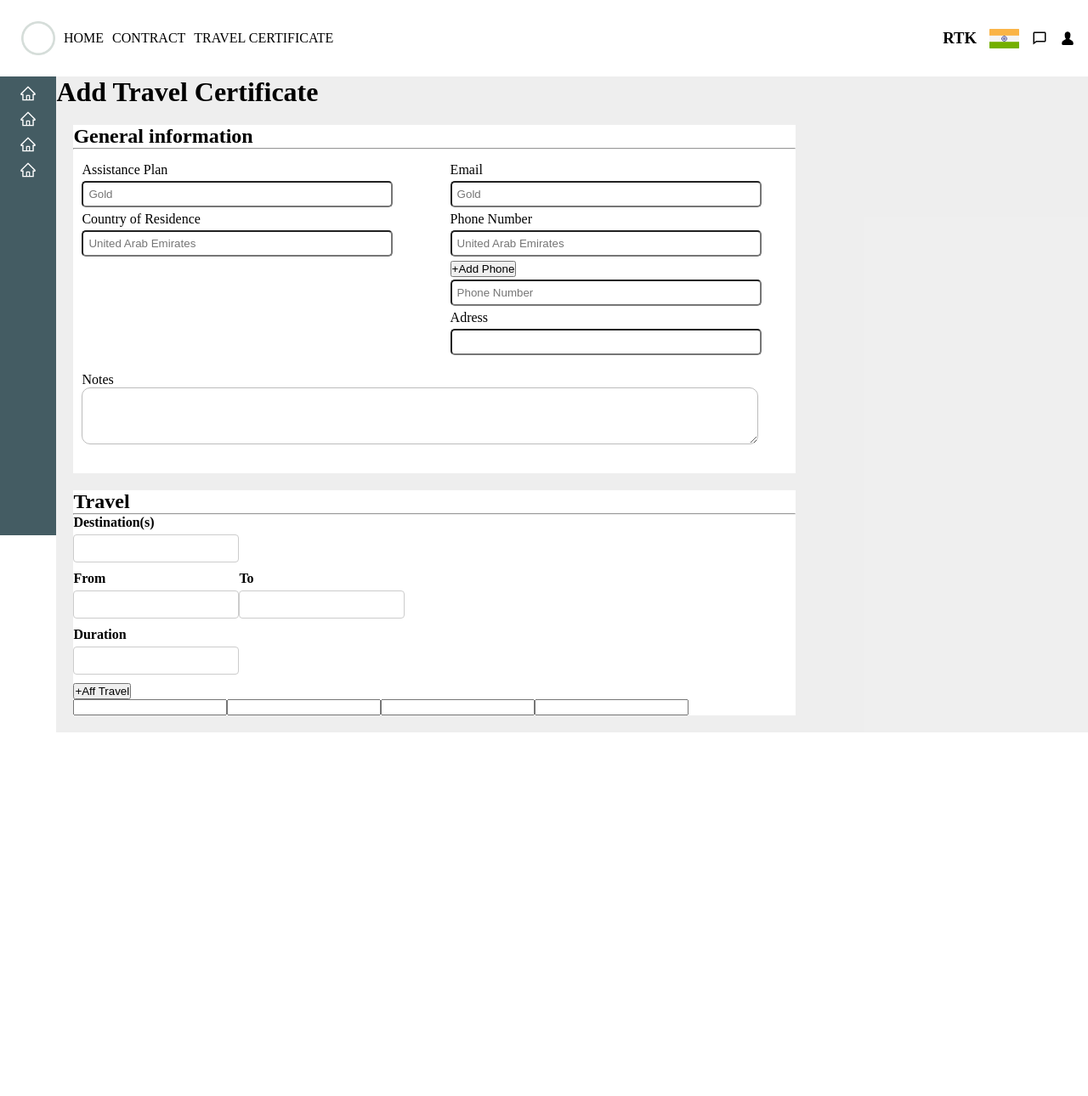
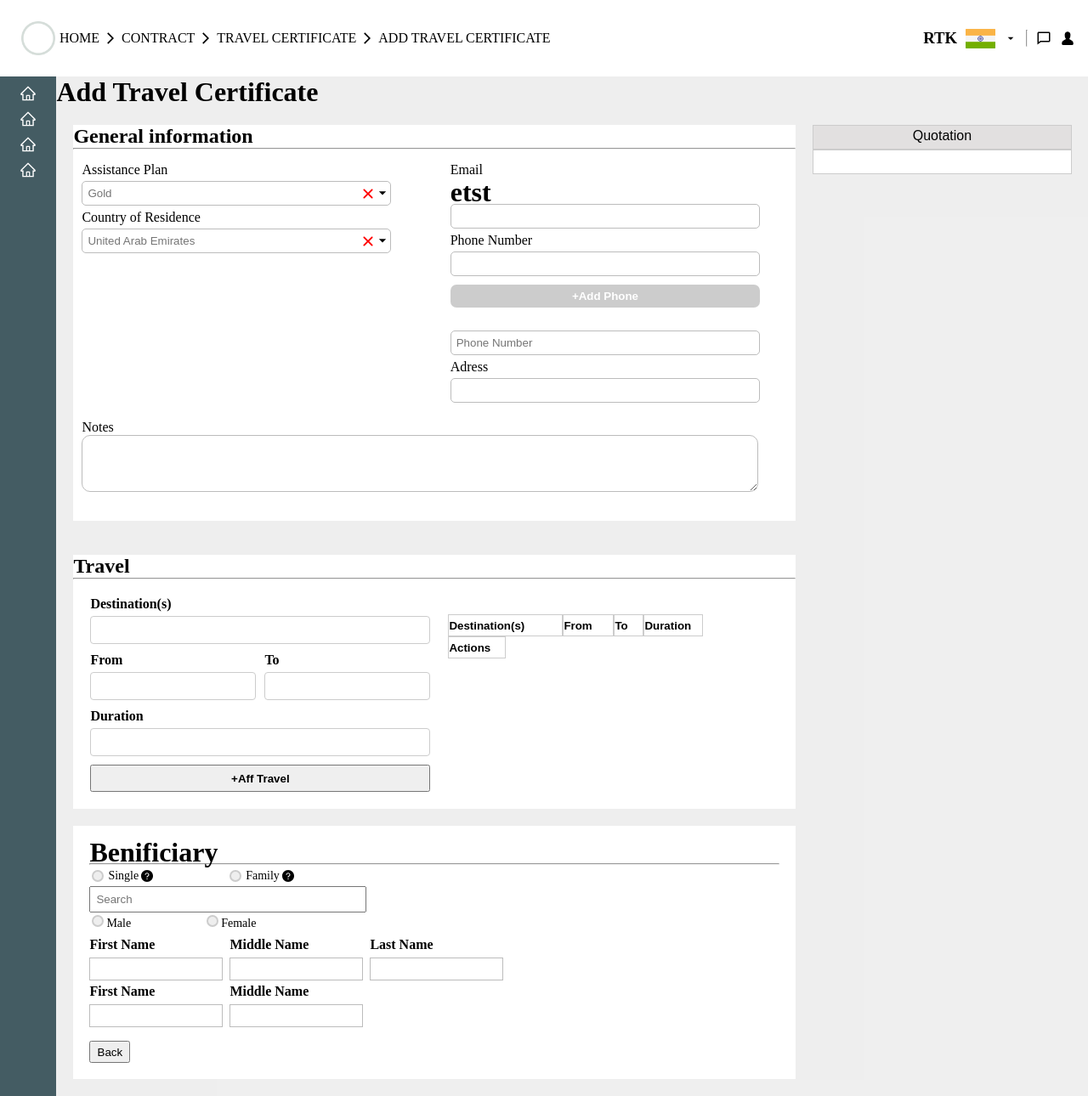
Before and after one commit to athifbinu/Insurance, a React (Create React App) app: page / in a window 1280 px wide. Shown: the whole page at 85% size. Before the commit the page ends 862 px from the top, so only its background shows below. Built offline with nearby package versions, Linux system fonts and the light colour scheme; the HTML template or start-up script is replaced by a standard one.

Commit message:
new change

```diff
--- a/src/App.js
+++ b/src/App.js
@@ -2,6 +2,7 @@ import React from 'react';
 import Header from "./components/Header/Header"
 import LeftHeder from './components/LeftHeader/LeftHeder';
 import Home from "./components/Home/Home"
+import Quatation from './components/Quatation/quatation';
 const App = () => {
   return (
     <div>
--- a/src/components/Header/Header.css
+++ b/src/components/Header/Header.css
@@ -3,7 +3,7 @@ header{
     justify-content: space-between;
 }
 .logo-section{
-    gap: 10px;
+    gap: 5px;
     padding: 10px;
     align-items: center;
 }
@@ -12,7 +12,7 @@ header{
 }
 .last-section{
     align-items: center;
-    gap: 15px;
+    gap: 10px;
 
 }
 .last-section img{
--- a/src/components/Header/Header.jsx
+++ b/src/components/Header/Header.jsx
@@ -4,6 +4,8 @@ import logo from "../../assets/empty (1).png"
 import india from "../../assets/india.png"
 import {BiComment} from "react-icons/bi"
 import {GoPerson} from "react-icons/go"
+import {MdArrowForwardIos,MdArrowDropDown} from "react-icons/md"
+
 const Header = () => {
 
 
@@ -11,18 +13,22 @@ const Header = () => {
   return (
     <header className='flex'>
       <div className="logo-section flex">
-        <img src={logo} alt="" />
+        <img  src={logo} alt="" />
         <p>HOME</p>
+        <MdArrowForwardIos/>
         <p>CONTRACT</p>
+        <MdArrowForwardIos/>
         <p>TRAVEL CERTIFICATE</p>
-
+        <MdArrowForwardIos/>
+         <p>ADD TRAVEL CERTIFICATE</p>
       </div>
 
 
       <div className="last-section flex">
           <h3>RTK</h3>
           <img src={india} alt="" />
-
+           <MdArrowDropDown/>
+           <hr style={{height:"18px"}}/>
           <BiComment size={18}/>
           <GoPerson size={18}/>
       </div>
--- a/src/components/Home/Home.css
+++ b/src/components/Home/Home.css
@@ -1,33 +1,42 @@
-.home-section{
+.home-section {
   background-color: rgba(233, 233, 233, 0.747);
   width: 100%;
-
-
 }
 
-.generel{
+.generel {
   background-color: #fff;
   margin: 20px;
   width: 70%;
-
+  display: block;
 }
-.generel input{
+.generel input {
   width: 350px;
   border-radius: 5px;
   padding: 6px;
+  border: 1px solid #bcbcbc;
 }
-.form-data{
+.form-data {
   display: flex;
   padding: 10px;
   line-height: 27px;
 }
-.note{
+.right button{
+    width: 92%;
+    height: 27px;
+    background-color: #ccc;
+    color: #fff;
+    font-weight: bold;
+    border: none;
+    border-radius: 7px;
+    margin-top: 10px;
+}
+
+.note {
   padding: 10px;
   border: 10px;
 }
 
-.contact-form-textarea
-{
+.contact-form-textarea {
   width: 92%;
   height: 35px;
   color: #000;
@@ -36,30 +45,171 @@
   outline: none;
   margin-bottom: 20px;
   padding: 15px;
+}
+.contact-form-textarea::placeholder {
+  color: #aaa;
+}
+.left{
+    position: relative;
+}
+.close{
+    position: absolute;
+    margin-left: -42px;
+    color: red;
+}
 
-}
-.contact-form-textarea::placeholder
-{
-    color: #aaa;
 
-}
-.travel-section{
+
+.travel-section {
   background-color: #fff;
   margin: 20px;
   width: 70%;
 }
+.travel-form {
+  display: flex;
+  padding: 20px;
+}
+
 .travel-right {
   /* Add your styles for the main container here */
 }
-  .travel-right label{
+.travel-right label {
   display: block;
   margin-bottom: 5px;
   font-weight: bold;
 }
-  .travel-right input{
+.travel-right input {
   padding: 8px;
   margin-bottom: 10px;
   border: 1px solid #ccc;
   border-radius: 4px;
+}
+.travel-right button {
+  font-weight: bold;
+  height: 32px;
+  width: 100%;
+}
 
+.travel-btn {
+  padding: 21px;
 }
+.travel-btn button {
+  height: 26px;
+  text-align: start;
+  font-weight: bold;
+  background-color: #fff;
+  border: 1px solid #ccc;
+}
+
+.destination-btn {
+  width: 135px;
+}
+.from-btn {
+  width: 60px;
+}
+.to-btn {
+  width: 35px;
+}
+.duration-btn {
+  width: 70px;
+}
+.actions-btn {
+  width: 68px;
+}
+
+.beneficiry-section {
+  background-color: #fff;
+  margin: 20px;
+  width: 70%;
+}
+
+.beni-form {
+  padding: 19px;
+  line-height: 25px;
+}
+
+.check-sections {
+  gap: 86px;
+}
+.check-sections p {
+  font-size: 14px;
+}
+
+.dot-checkbox {
+  position: relative;
+  display: inline-block;
+  width: 20px;
+  height: 20px;
+}
+
+.dot-checkbox input {
+  position: absolute;
+  opacity: 0;
+  cursor: pointer;
+}
+
+.dot {
+  position: absolute;
+  top: 50%;
+  left: 50%;
+  transform: translate(-50%, -50%);
+  width: 10px;
+  height: 10px;
+  border-radius: 50%; /* Make it round */
+  background-color: #eee; /* Unchecked background color */
+  border: 2px solid #ccc; /* Border style */
+}
+
+.dot-checkbox input:checked ~ .dot {
+  background-color: #007bff; /* Checked background color */
+  border-color: #007bff;
+}
+
+.search input {
+  width: 310px;
+  padding: 6px;
+}
+
+.name-section {
+  gap: 8px;
+}
+.name-section input {
+  height: 25px;
+  font-size: 18px;
+  width: 155px;
+  border: 1px solid #bcbcbc;
+}
+.name-section label {
+  display: block;
+  margin-bottom: 3px;
+  font-weight: bold;
+}
+
+.back-btn button {
+  height: 26px;
+  margin-top: 16px;
+  width: 48px;
+}
+
+.quotation-section {
+  display: block;
+  margin-top: 20px;
+}
+
+.box-1,
+.box-2 {
+  width: 303px;
+  height: 27px;
+  border: 1px solid #ccc;
+  text-align: center;
+}
+.box-1 {
+  background-color: #e2e0e0;
+}
+.box-1 p {
+  margin-top: 3px;
+  font-family: sans-serif;
+}
+.box-2{
+    background-color: #fff;
+}
--- a/src/components/Home/Home.jsx
+++ b/src/components/Home/Home.jsx
@@ -1,11 +1,14 @@
 import React from "react";
 import "./Home.css";
+import { AiFillQuestionCircle } from "react-icons/ai";
+import {IoIosClose} from "react-icons/io"
+import {MdArrowDropDown} from "react-icons/md"
 
 const Home = () => {
   return (
     <div className="home-section">
       <h1>Add Travel Certificate</h1>
-
+      <div className="flex">
         <div className="generel">
           <h2>General information</h2>
           <hr />
@@ -15,27 +18,46 @@ const Home = () => {
               <div>
                 <label>Assistance Plan</label>
                 <input type="text" placeholder="Gold" />
+
+                <span>
+                <IoIosClose size={30} className="close"/>
+                 <MdArrowDropDown size={20} style={{position:"absolute",
+                 marginLeft:"-20px",marginTop:"4px"}}/>
+                </span>
               </div>
+
+
 
               <div>
                 <label>Country of Residence</label>
                 <input type="text" placeholder="United Arab Emirates" />
+
+                <span>
+                <IoIosClose size={30} className="close"/>
+                <MdArrowDropDown size={20} style={{position:"absolute",
+                 marginLeft:"-20px",marginTop:"4px"}}/>
+                </span>
               </div>
             </div>
 
             <div className="right">
-            <div>
+              <div >
                 <label>Email</label>
-              <input type="text" placeholder="Gold" />
+                <span>
+                  <h1>etst</h1>
+                </span>
+                <input type="text"  />
+
               </div>
 
               <div>
                 <label>Phone Number</label>
-              <input type="text" placeholder="United Arab Emirates" />
+                <input type="text"  />
               </div>
 
               <button>+Add Phone</button>
-
+                <br />
+                <br />
               <input type="number" placeholder="Phone Number" />
 
               <div>
@@ -51,56 +73,135 @@ const Home = () => {
           </div>
         </div>
 
-
-
-      {/* <div className="quatation">
-        <div className="one">
-           <h2>Quotation</h2>
+        <div className="quotation-section">
+      <div className="box-1">
+        <p>Quotation</p>
       </div>
-        <div className="two">
+      <div className="box-2"></div>
+    </div>
 
       </div>
-      </div> */}
-
 
       <div className="travel-section">
         <h2>Travel</h2>
         <hr />
 
+        <div className="travel-form">
           <div className="travel-right">
             <div>
               <label htmlFor="destination">Destination(s)</label>
-        <input type="text" id="destination" />
+              <input type="text" id="destination" style={{ width: "382px" }} />
             </div>
 
-      <div className="flex">
+            <div className="flex" style={{ gap: "10px" }}>
               <div>
                 <label htmlFor="from">From</label>
-          <input type="text" id="from" />
+                <input type="text" />
               </div>
               <div>
                 <label htmlFor="to">To</label>
-          <input type="text" id="to" />
+                <input type="text" />
               </div>
             </div>
 
             <div>
               <label htmlFor="duration">Duration</label>
-        <input type="text" id="duration" />
+              <input type="text" style={{ width: "382px" }} />
             </div>
 
             <button>+Aff Travel</button>
           </div>
 
           <div className="travel-left">
-       <input type="text" />
-       <input type="text" />
-       <input type="text" />
+            <div className="travel-btn">
+              <button className="destination-btn">Destination(s)</button>
+              <button className="from-btn">From</button>
+              <button className="to-btn">To</button>
+              <button className="duration-btn">Duration</button>
+              <button className="actions-btn">Actions</button>
+            </div>
+          </div>
+        </div>
+      </div>
+
+      <div className="beneficiry-section">
+        <div className="beni-form">
+          <h1>Benificiary</h1>
+          <hr />
+          <div className="check-sections flex">
+            <div className="flex" style={{ alignItems: "center", gap: "2px" }}>
+              <label className="dot-checkbox">
+                <input type="checkbox" />
+                <span className="dot"></span>
+              </label>
+              <p>Single</p>
+              <AiFillQuestionCircle />
+            </div>
+            <div className="flex" style={{ alignItems: "center", gap: "2px" }}>
+              <label className="dot-checkbox">
+                <input type="checkbox" />
+                <span className="dot"></span>
+              </label>
+              <p>Family</p>
+              <AiFillQuestionCircle />
+            </div>
+          </div>
+
+          <div className="search">
+            <input placeholder="Search" type="text" />
+          </div>
+
+          <div className="check-sections flex">
+            <div className="flex">
+              <label className="dot-checkbox">
+                <input type="checkbox" />
+                <span className="dot"></span>
+              </label>
+              <p>Male</p>
+            </div>
+            <div className="flex">
+              <label className="dot-checkbox">
+                <input type="checkbox" />
+                <span className="dot"></span>
+              </label>
+              <p>Female</p>
+            </div>
+          </div>
+
+          <div className="name-section flex">
+            <div>
+              <label>First Name</label>
               <input type="text" />
             </div>
 
+            <div>
+              <label>Middle Name</label>
+              <input type="text" />
             </div>
 
+            <div>
+              <label>Last Name</label>
+              <input type="text" />
+            </div>
+          </div>
+
+          <div className="name-section flex">
+            <div>
+              <label>First Name</label>
+              <input type="text" />
+            </div>
+
+            <div>
+              <label>Middle Name</label>
+              <input type="text" />
+            </div>
+          </div>
+
+          <div className="back-btn">
+            <button>Back</button>
+          </div>
+        </div>
+      </div>
     </div>
   );
 };
--- a/src/components/LeftHeader/LeftHeder.css
+++ b/src/components/LeftHeader/LeftHeder.css
@@ -2,7 +2,8 @@
   background-color:#445c63 ;
     width: 70px;
     height: auto;
-    height: 540px;
+    overflow: hidden;
+
 
 }
 .icons{
--- /dev/null
+++ b/src/components/Quatation/quatation.jsx
@@ -0,0 +1,12 @@
+import React from 'react';
+import "./quatation.css"
+
+const quatation = () => {
+  return (
+    <div>
+      <h1>Quatation</h1>
+    </div>
+  );
+}
+
+export default quatation;
```
Also changed, not shown: src/assets/arrow.png (added), src/components/Quatation/quatation.css (added). Lines whose indentation alone changed are shown as unchanged.
